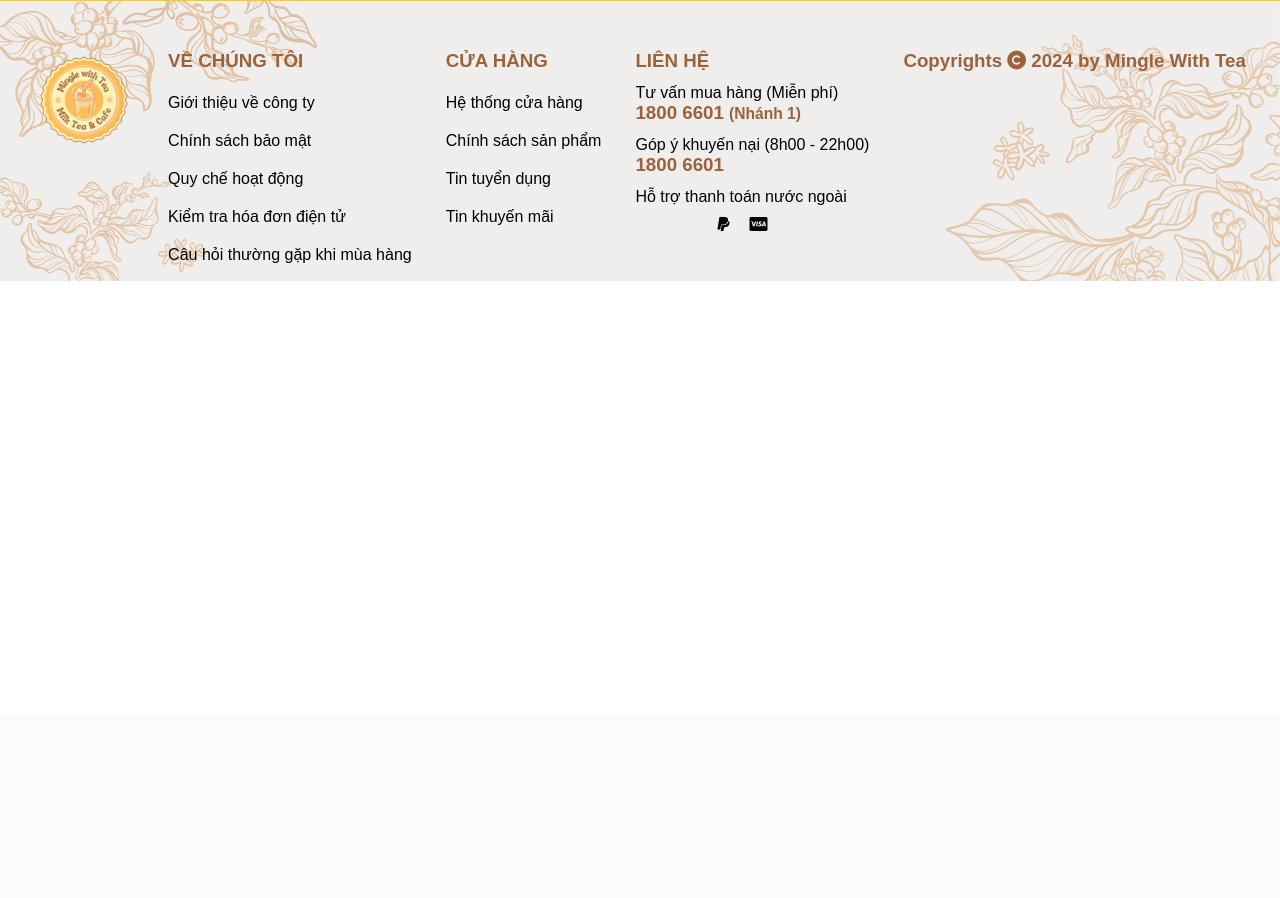
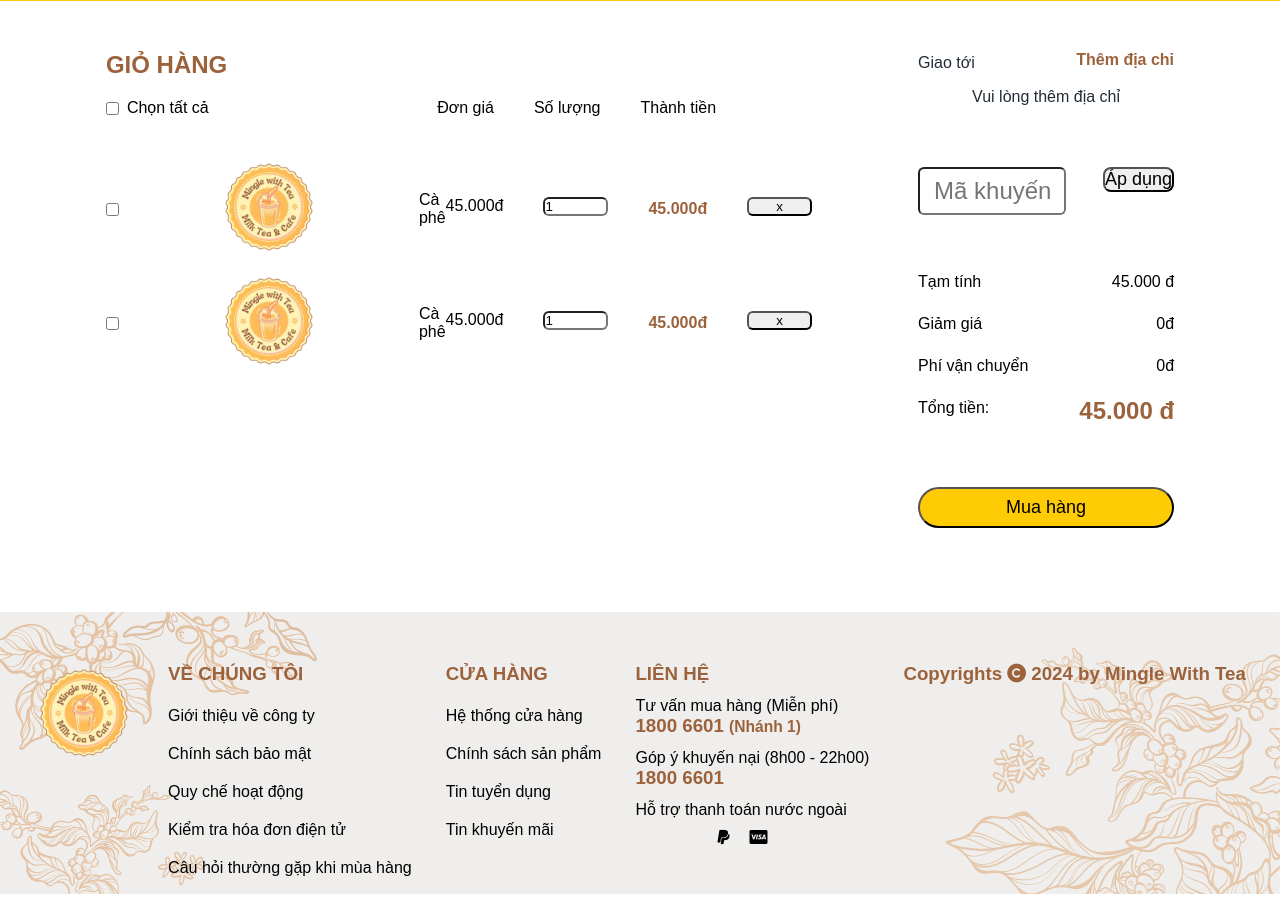
Before and after one commit to congdtps/TheMingleWithTea, a PHP site: page /app/view/cart.html in a window 1280 px wide. Shown: the part 85-983 px from the top of the page. Before the commit the page ends 366 px from the top, so only its background shows below. Run offline with PHP 8.4, Linux system fonts and the light colour scheme; some libraries are stand-ins or nearby versions.

Commit message:
Tôi code hầu như đã xong chỉ còn lỗi vặt,ông Công sẽ fix

```diff
--- a/user/app/view/cart.html
+++ b/user/app/view/cart.html
@@ -4,19 +4,19 @@
     <meta charset="UTF-8">
     <meta name="viewport" content="width=device-width, initial-scale=1.0">
     <title>Giỏ hàng</title>
-    <link rel="stylesheet" href="/user/front/fontawesome-free-6.5.2-web/css/all.css">
-    <link rel="stylesheet" href="/user/upload/css/index.css">
+    <link rel="stylesheet" href="/TheMingleWithTea/user/front/fontawesome-free-6.5.2-web/css/all.css">
+    <link rel="stylesheet" href="/TheMingleWithTea/user/upload/css/index.css">
 </head>
 <body>
 
 
-    <!-- Hưng mít tơ bít -->
+    <!-- Hưng  -->
     <div id="main">
         <!-- Begin header -->
         <header>
             <div id="header-page">
                 <div class="header-page__logo">
-                    <img src="/user/img/__-removebg-preview.png" alt="">
+                    <img src="/TheMingleWithTea/user/img/__-removebg-preview.png" alt="">
                 </div>
                 <ul class="header-page__nav">
                     <li><a href="#">Trang chủ</a></li>
@@ -46,12 +46,103 @@
             </div>
         </header>
         <!-- End header -->
+        <!-- Begin content -->
+         <div id="content">
+            <form action="">
+            <div id="content__box">
+                <article>
+                    <div class="content__box__title-cart">
+                        Giỏ hàng
+                    </div>
+                    <div class="content__box__nav-cart content__box__nav-cart__main">
+                        <div class="content__box__nav-cart__check-cart ">
+                            <input type="checkbox" name="" id="">
+                            <p>Chọn tất cả</p>
+                            <p></p>
+                        </div>
+                        <div class="content__box__nav-cart__pay-cart">
+                            <div class="">Đơn giá</div>
+                            <div class="">Số lượng</div>
+                            <div class="">Thành tiền</div>
+                            <div class=""></div>
+                        </div>
 
+                    </div>
+                    <div class="content__box__nav-cart ">
+                        <div class="content__box__nav-cart__check-cart content__box__nav-cart__check-cart__copy">
+                            <input type="checkbox" name="" id="">
+                            <div class="content__box__nav-cart__check-cart__img"><img src="/TheMingleWithTea/user/img/__-removebg-preview.png" alt=""></div>
+                            <div class="content__box__nav-cart__check-cart__name">Cà phê</div>
+                        </div>
+                        <div class="content__box__nav-cart__pay-cart">
+                            <div class="">45.000đ</div>
+                            <div class=""><input type="number" name="" id="" value="1" min="1"></div>
+                            <div class="content__box__nav-cart__pay-cart__money-cart">45.000đ</div>
+                            <div class="content__box__nav-cart__pay-cart__button"><input type="submit" value="x" class="content__box__nav-cart__pay-cart__button__x"></div>
+                        </div>
 
+                    </div>
+                    <div class="content__box__nav-cart ">
+                        <div class="content__box__nav-cart__check-cart content__box__nav-cart__check-cart__copy">
+                            <input type="checkbox" name="" id="">
+                            <div class="content__box__nav-cart__check-cart__img"><img src="/TheMingleWithTea/user/img/__-removebg-preview.png" alt=""></div>
+                            <div class="content__box__nav-cart__check-cart__name">Cà phê</div>
+                        </div>
+                        <div class="content__box__nav-cart__pay-cart">
+                            <div class="">45.000đ</div>
+                            <div class=""><input type="number" name="" id="" value="1" min="1"></div>
+                            <div class="content__box__nav-cart__pay-cart__money-cart">45.000đ</div>
+                            <div class="content__box__nav-cart__pay-cart__button"><input type="submit" value="x" class="content__box__nav-cart__pay-cart__button__x"></div>
+                        </div>
 
+                    </div>
+                </article>
+                <aside>
+                   <div class="content__box__addres-all">
+                        <div class="content__box__addres">
+                            <div class="content__box__addres__ship">Giao tới</div>
+                            <div class="content__box__addres__add">Thêm địa chỉ</div>
+                        </div>
+                        <div class="content__box__more-addres">
+                            Vui lòng thêm địa chỉ
+                        </div>
+                   </div>
+                   <div class="content__box__sale-all">
+                        <div class="content__box__sale">
 
-        <!-- Begin content -->
+                            <div class="content__box__addres__apply-sale-off">
+                                <input type="text" name="" id="" placeholder="Mã khuyến mãi">
+                            </div>
+                            <div class="content__box__sale__apply"><input type="submit" value="Áp dụng"></div>
+                        </div>
 
+                    </div>
+                    <div class="content__box__total-money">
+                        <div class="content__box__total-money__tem">
+                            <div class="content__box__total-money__tem__text">Tạm tính</div>
+                            <div class="content__box__total-money__tem__price">45.000 đ
+                            </div>
+                        </div>
+                        <div class="content__box__total-money__sale">
+                            <div class="content__box__total-money__sale__text">Giảm giá</div>
+                            <div class="content__box__total-money__sale__price">0đ</div>
+                        </div>
+                        <div class="content__box__total-money__ship">
+                            <div class="content__box__total-money__ship__text">Phí vận chuyển</div>
+                            <div class="content__box__total-money__ship__price">0đ</div>
+                        </div>
+                        <div class="content__box__total-money__total-all">
+                            <div class="content__box__total-money__total-all__text">Tổng tiền:</div>
+                            <div class="content__box__total-money__total-all__price--color">45.000 đ</div>
+                        </div>
+                        <div class="content__box__total-money__buy">
+                            <input type="submit" value="Mua hàng">
+                        </div>
+                    </div>
+                </aside>
+            </div>
+            </form>
+        </div>
         <!-- End content -->
 
 
@@ -59,9 +150,9 @@
          <footer>
             <div id="footer-page">
                 <div class="footer-page__all">
-                    <img width="100%" src="/user/img/bg-footer-lg.jpg" alt="">
+                    <img width="100%" src="/TheMingleWithTea/user/img/bg-footer-lg.jpg" alt="">
                     <div class="footer-page__all__info">
-                        <img width="100px" style="height: 100px;" src="/user/img/__-removebg-preview.png" alt="">
+                        <img width="100px" style="height: 100px;" src="/TheMingleWithTea/user/img/__-removebg-preview.png" alt="">
                         <div class="footer-page__all__info__first">
                             <h3>VỀ CHÚNG TÔI</h3>
                             <ul>
--- a/user/app/view/donHang.html
+++ b/user/app/view/donHang.html
@@ -9,7 +9,6 @@
 </head>
 <body>
     <!-- Hưng -->
-     <!-- mít tơ bít1 -->
     <div id="main">
         <!-- Begin header -->
         <header>
--- a/user/upload/css/index.css
+++ b/user/upload/css/index.css
@@ -27,7 +27,7 @@ a{
 #main header{
     background-color: #EFEEEC;
     border-bottom: 2px solid var(--main-color);
-    position: fixed;
+    /* position: fixed; */
     top: 0;
     right: 0;
     left: 0;
@@ -260,11 +260,186 @@ a{
 
 /* End banner */
 
+/* Begin content cart */
+#content__box{
+    display: flex;
+    justify-content: space-evenly;
+    margin-top: 50px;
+}
+
+article {
+    flex-basis: 50%;
+}
+
+article .content__box__title-cart{
+    margin-bottom: 20px;
+    text-transform: uppercase;
+    font-weight: 600;
+    color:var(--text-color);
+    font-size: 24px;
+}
+
+article .content__box__nav-cart{
+    display: flex;
+    justify-content: space-between;
+    align-items: center;
+    margin-bottom: 10px;
+    border-radius: 8px;
+}
+
+article .content__box__nav-cart__main{
+    margin-bottom: 40px;
+    border-radius: 8px;
+}
+
+article .content__box__nav-cart .content__box__nav-cart__check-cart{
+    display: flex;
+    gap: 8px;
+    align-items: center;
+}
+
+article .content__box__nav-cart__pay-cart__money-cart{
+    color: var(--text-color);
+    line-height: 1.5;
+    font-weight: 700;
+    font-size: 16px;
+}
+
+
+article .content__box__nav-cart .content__box__nav-cart__check-cart__copy{
+   display: flex;
+   gap:100px
+}
+
+
+article .content__box__nav-cart .content__box__nav-cart__pay-cart{
+    display: flex;
+    gap: 40px;
+    flex-basis: 375px;
+}
+article .content__box__nav-cart .content__box__nav-cart__check-cart .content__box__nav-cart__check-cart__img img
+{
+    width: 100px;
+}
+
+
+article .content__box__nav-cart .content__box__nav-cart__pay-cart div > input{
+    width: 65px;
+    border-radius: 6px;
+}
+
+aside{
+    flex-basis: 20%;
+    display: flex;
+    flex-direction: column;
+    gap: 8px;
+}
+
+
+aside .content__box__addres{
+    display: flex;
+    justify-content: space-between;
+}
+
+
+aside .content__box__more-addres{
+    text-align: center;
+    margin-top: 10px;
+}
+
+aside .content__box__sale-all{
+    margin: 50px 0;
+}
+
+aside .content__box__sale{
+    display: flex;
+    justify-content: space-between;
+}
 
 
 
+aside .content__box__addres__apply-sale-off {
+    width: 100%;
+}
+aside .content__box__addres__apply-sale-off input{
+    width: 80%;
+    border-radius: 6px;
+    font-size: 24px;
+    padding: 8px 14px 8px 14px;
+
+}
+
+aside .content__box__total-money{
+    display: flex;
+    flex-direction: column;
+    gap: 24px;
+}
+
+aside .content__box__addres__ship{
+    line-height: 1.5;
+    color: rgb(35, 44, 53);
+    font-size: 16px;
+    font-weight: 400;
+}
+
+aside .content__box__addres__add{
+    font-size: 16px;
+    font-weight: 700;
+    color: var(--text-color)
+}
+
+aside .content__box__more-addres{
+    line-height: 1.5;
+    color: rgb(35, 44, 53);
+    font-size: 16px;
+    font-weight: 400;
+}
+
+aside .content__box__total-money__tem,
+aside .content__box__total-money__sale,
+aside .content__box__total-money__ship,
+aside .content__box__total-money__total-all{
+    display: flex;
+    justify-content: space-between;
+    gap: 8px;
+}
+aside .content__box__total-money__buy{
+    margin-top: 40px;
+}
+
+aside .content__box__total-money__buy input{
+    width: 100%;
+}
+
+aside .content__box__sale__apply input{
+    border-radius: 8px;
+    font-size: 18px;
+    text-decoration: #000;
+}
+
+aside .content__box__total-money__buy input{
+    border-radius: 32px;
+    background-color: #FFCB05;
+    text-decoration: brown;
+    font-size: 18px;
+    padding: 8px 6px 8px 6px;
+}
+
+aside .content__box__total-money__total-all__price--color{
+    color: var(--text-color);
+    font-size: 24px;
+    font-weight: 700;
+    line-height: 1;
+}
 
 
+
+/* End content cart */
+
+
+article .content__box__nav-cart__pay-cart .content__box__nav-cart__pay-cart__button{
+
+}
 
 
 
```
